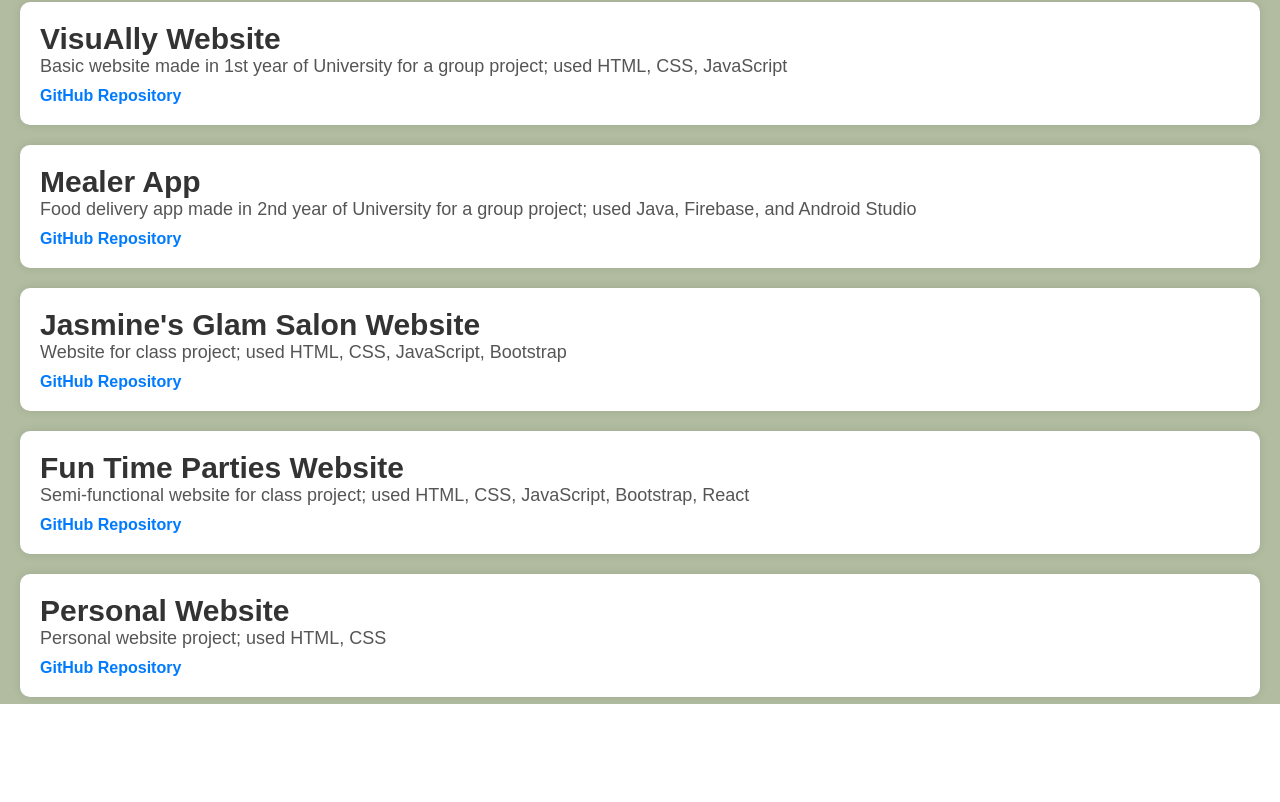
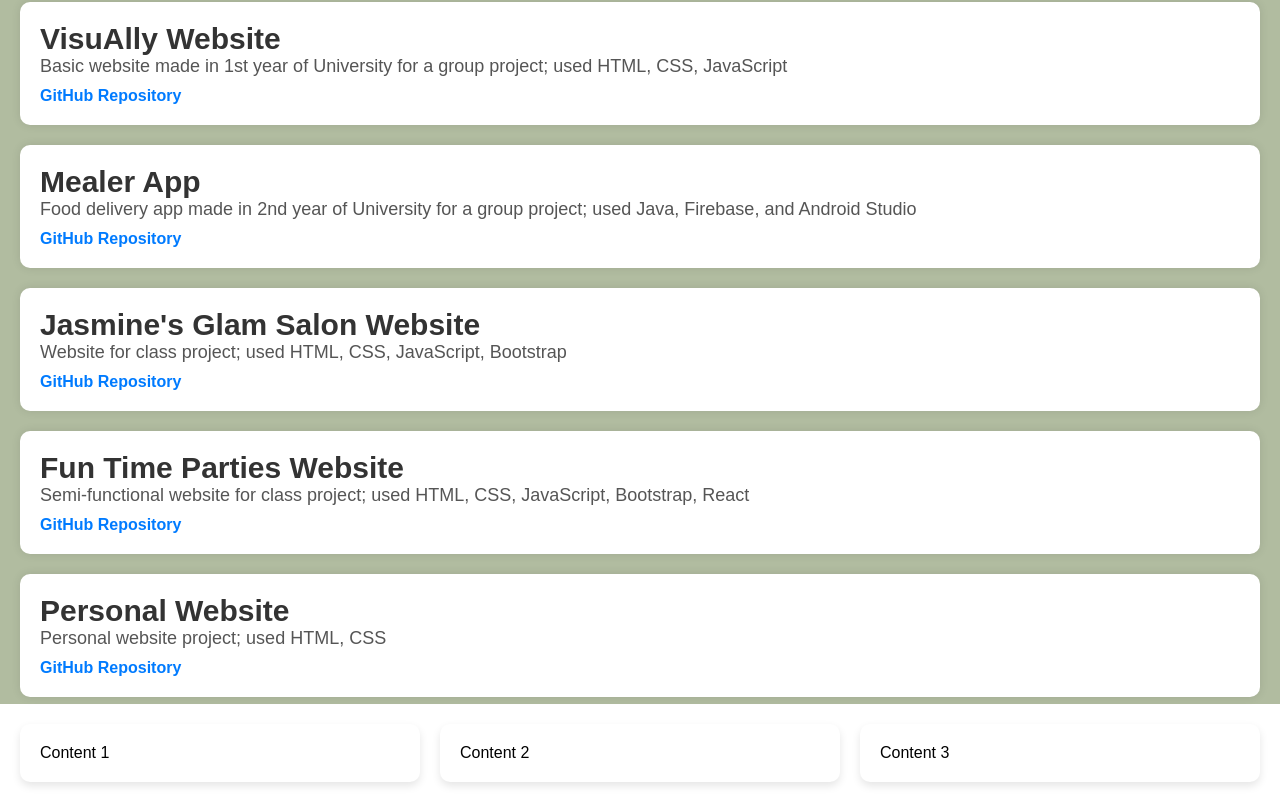
Before and after one commit to FaiqahSikder/personalwebsite, a plain HTML site: page index.html in a window 1280 px wide. Shown: the part 1696-2498 px from the top of the page. Before the commit the page ends 2400 px from the top, so only its background shows below. Drawn offline with nearby package versions, Linux system fonts and the light colour scheme.

Commit message:
fixing up nav bar, scrolling, grid layout

```diff
--- a/index.html
+++ b/index.html
@@ -77,6 +77,12 @@
 
         </div>
 
+        <div class="grid-container">
+            <div class="grid-item">Content 1</div>
+            <div class="grid-item">Content 2</div>
+            <div class="grid-item">Content 3</div>
+        </div>
+
         <script src="https://unpkg.com/typed.js@2.1.0/dist/typed.umd.js"></script>
         <script>
             var typed = new Typed(".typed", {
--- a/style.css
+++ b/style.css
@@ -153,3 +153,29 @@ nav ul li a:hover{
 .project-card a:hover {
     text-decoration: underline;
 }
+
+html {
+    scroll-behavior: smooth;
+}
+
+.grid-container {
+    display: grid;
+    grid-template-columns: repeat(auto-fit, minmax(200px, 1fr));
+    gap: 20px;
+    padding: 20px;
+}
+
+.grid-item {
+    background: white;
+    padding: 20px;
+    box-shadow: 0 4px 8px rgba(0, 0, 0, 0.1);
+    border-radius: 10px;
+}
+
+.navbar {
+    position: sticky;
+    top: 0;
+    background-color: #fff;
+    box-shadow: 0 4px 6px rgba(0, 0, 0, 0.1);
+    z-index: 1000;
+}
```
